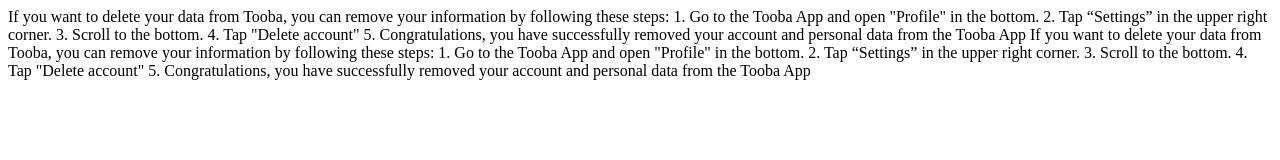
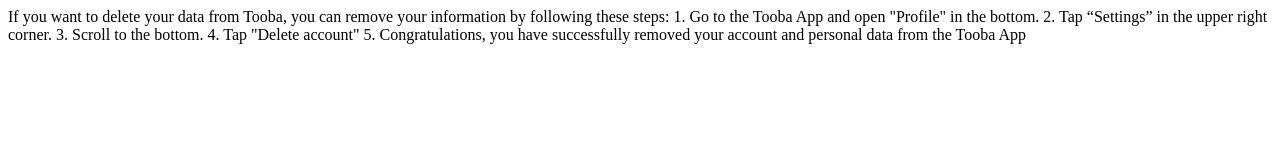
Before and after one commit to weeidl/weeidl.github.io, a plain HTML site: page deletion_instructions.html in a window 1280 px wide. Drawn offline with Linux system fonts and the light colour scheme.

Commit message:
Update deletion_instructions.html

```diff
--- a/deletion_instructions.html
+++ b/deletion_instructions.html
@@ -1,3 +1,7 @@
+<html><head>
+<title>Tooba Deletion Instructions</title>
+  </head>
+  <body>
 If you want to delete your data from Tooba, you can remove your information by following these steps:
 
 1. Go to the Tooba App and open "Profile" in the bottom.
@@ -6,14 +10,4 @@ If you want to delete your data from Tooba, you can remove your information by f
 4. Tap "Delete account"
 5. Congratulations, you have successfully removed your account and personal data from the Tooba App
 
-
-<html><head>
-<title>Tooba Deletion Instructions</title>
-If you want to delete your data from Tooba, you can remove your information by following these steps:
-
-1. Go to the Tooba App and open "Profile" in the bottom.
-2. Tap “Settings” in the upper right corner.
-3. Scroll to the bottom.
-4. Tap "Delete account"
-5. Congratulations, you have successfully removed your account and personal data from the Tooba App
 </body></html>
```
